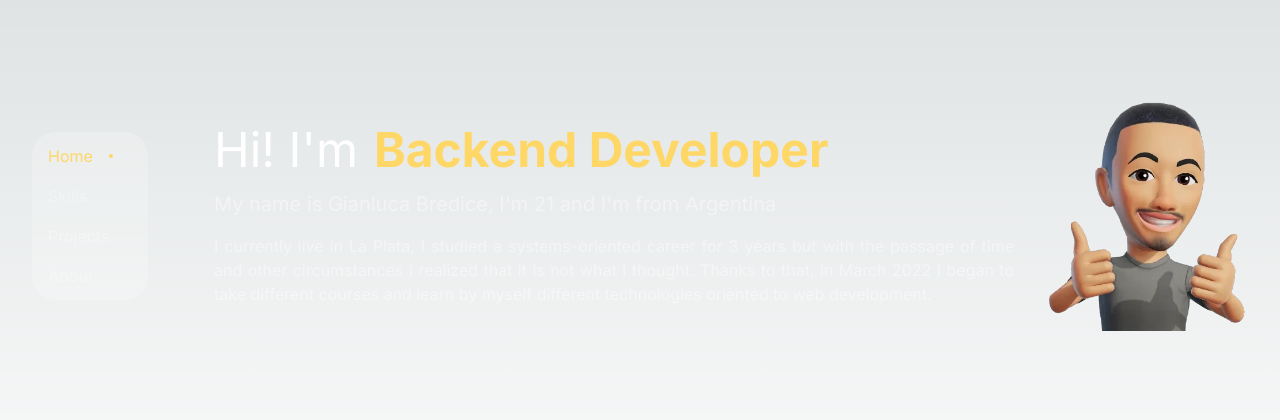
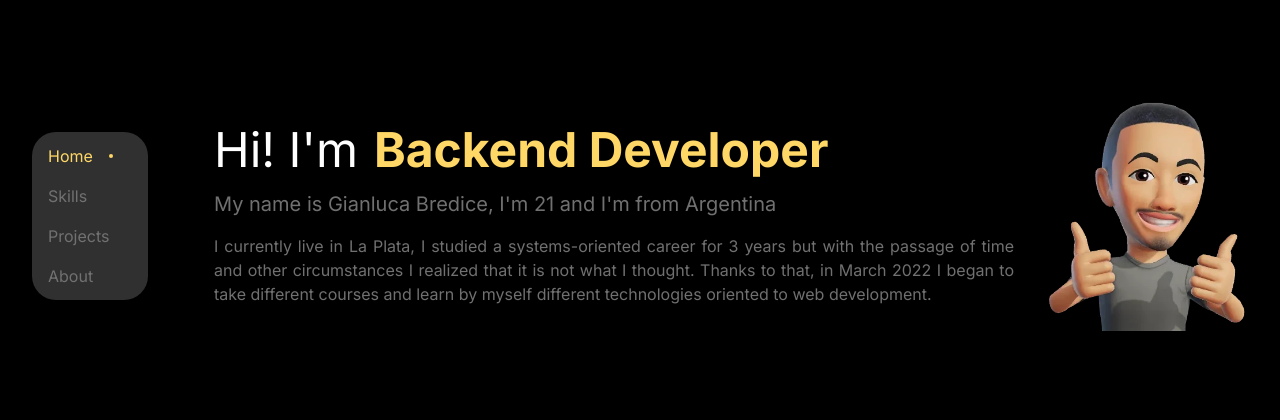
Before and after one commit to bredigian/next-portfolio, a Next.js app: page / in a window 1280 px wide. Shown: the part 184-604 px from the top of the page. Built offline with nearby package versions, Linux system fonts and the light colour scheme.

Commit message:
[fix] background color in light theme

```diff
--- a/src/app/globals.css
+++ b/src/app/globals.css
@@ -18,10 +18,5 @@
 
 body {
   color: rgb(var(--foreground-rgb));
-  background: linear-gradient(
-      to bottom,
-      transparent,
-      rgb(var(--background-end-rgb))
-    )
-    rgb(var(--background-start-rgb));
+  background: black;
 }
```
